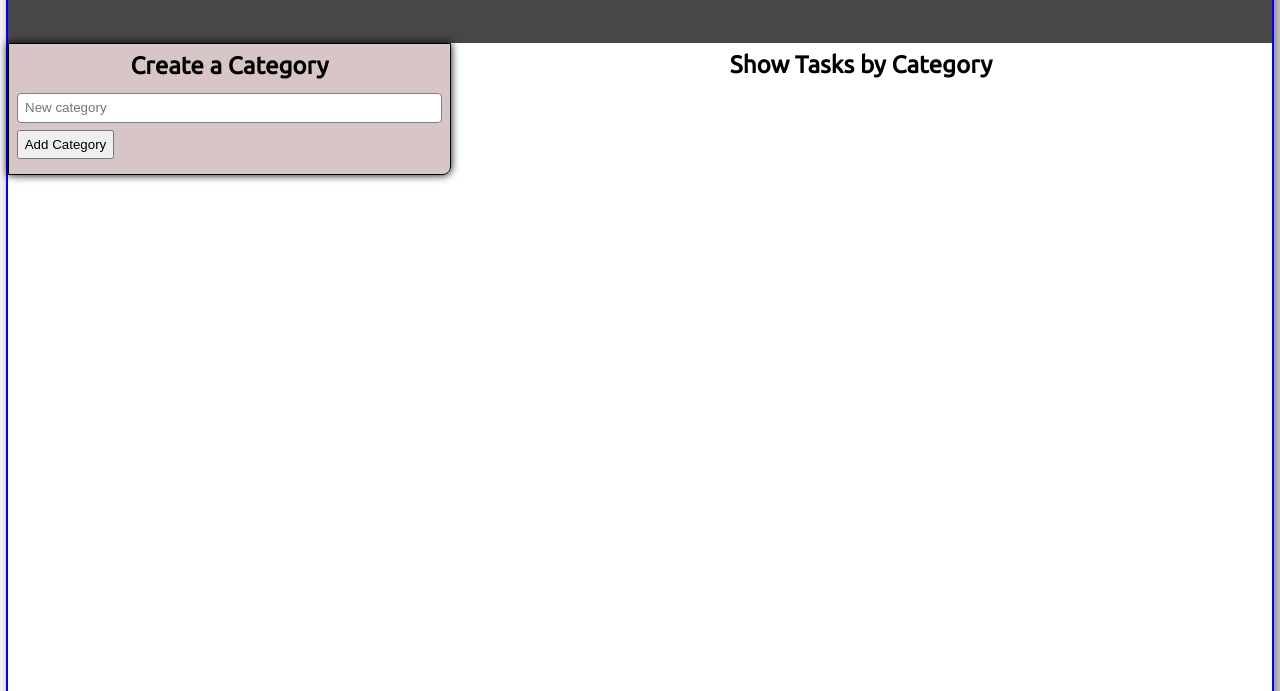
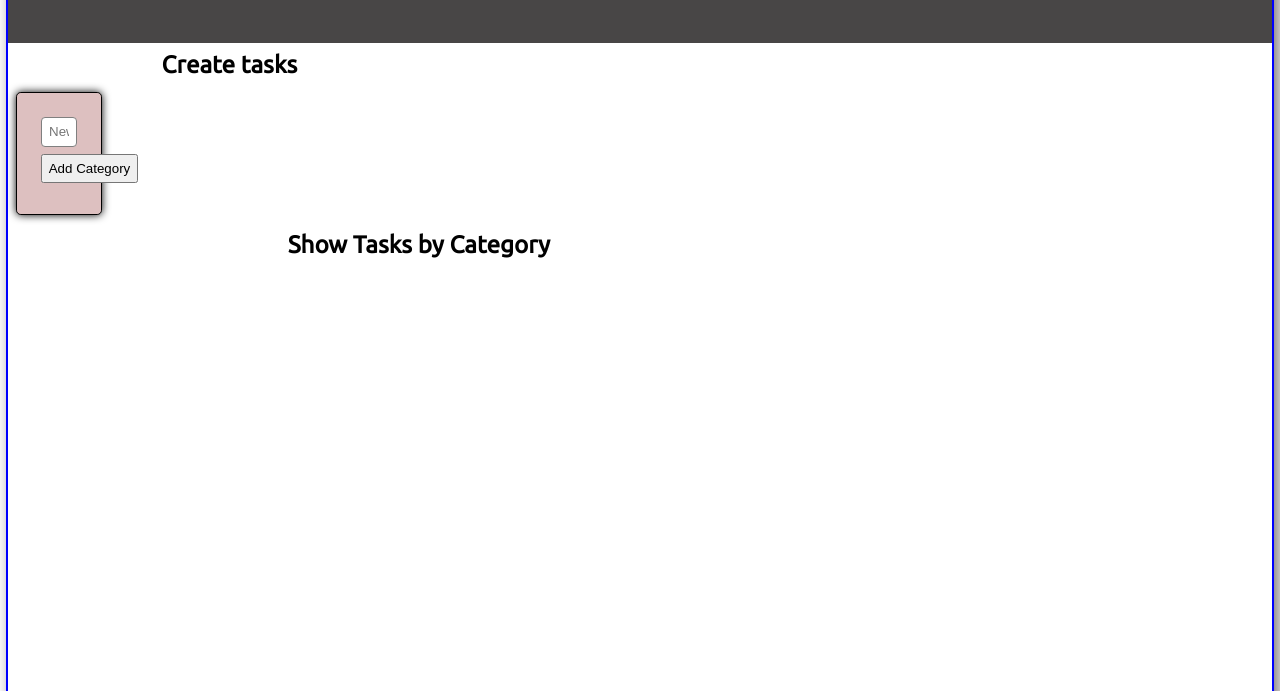
Before and after one commit to u83mm/todo-list, a plain HTML site: page index.html in a window 1280 px wide. Shown: the part 109-800 px from the top of the page. Drawn offline with Linux system fonts and the light colour scheme.

Commit message:
Update style

```diff
--- a/css/estilo.css
+++ b/css/estilo.css
@@ -109,14 +109,19 @@ section {
 }
 
 #category {
-	width: 20%;
+	width: 100%;
 	position: sticky;
 	top: 0px;
-	float:left;
+	background: white;
+}
+
+#category form {
+	background: #ddc0c0;
+	padding: 1.5em;
+	width: 20%;
 	border: 1px solid black;
-	border-radius: 0 0 0.5em;
+	border-radius: 0.3em;
 	box-shadow: 0 0 0.5em;
-	background: #7938384a;
 }
 
 #tasks {
@@ -150,6 +155,7 @@ input[type="submit"], input[type="button"] {
 
 #categories {
 	display: inline-block;
+	padding: 0;
 }
 
 #categories article {
--- a/index.html
+++ b/index.html
@@ -22,7 +22,7 @@
 			<noscript><h4>Tienes javaScript desactivado</h4></noscript>
 			<!-- Add category form -->
 			<section id="category">
-				<h2>Create a Category</h2>
+				<h2>Create tasks</h2>
 				<form action="#" method="POST" onsubmit="return false">
 					<input id="categoryName" type="text" name="category" value=""  placeholder="New category">
 					<input id="addCategory" type="submit" value="Add Category">
```
